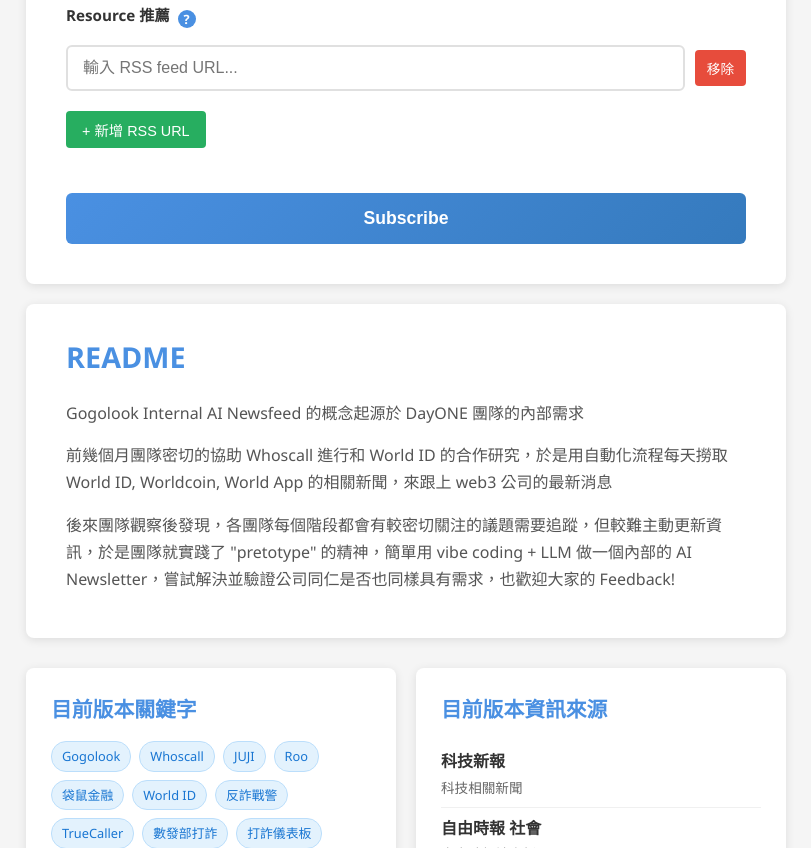
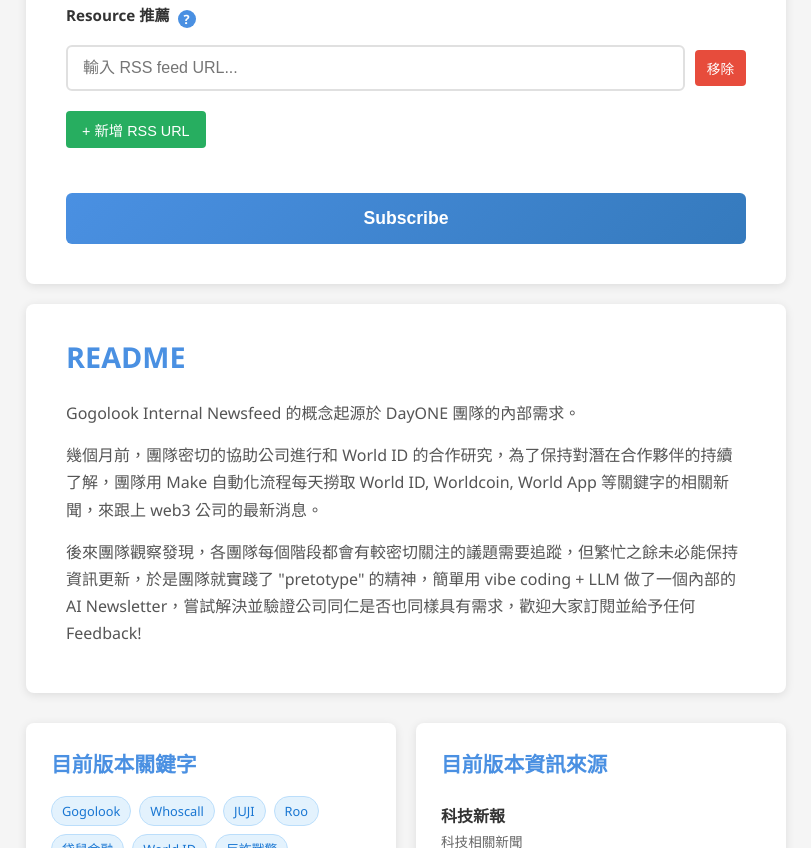
Before and after one commit to waynetang-ggl/gogolook-internal-newsfeed, a website: page index.html in a window 1280 px wide. Shown: the part 491-1339 px from the top of the page, without its empty margins (234-1045 px from the left). Drawn offline with Linux system fonts and the light colour scheme.

Commit message:
Update project description and README content
- Clarify project background and timeline
- Emphasize collaboration with World ID research
- Highlight Make automation workflow usage
- Improve readability and professional tone
- Maintain consistency between README and HTML content

```diff
--- a/index.html
+++ b/index.html
@@ -505,9 +505,9 @@
         <!-- Project Description Section -->
         <div class="description-section">
             <h2>README</h2>
-            <p>Gogolook Internal AI Newsfeed 的概念起源於 DayONE 團隊的內部需求</p>
-            <p>前幾個月團隊密切的協助 Whoscall 進行和 World ID 的合作研究，於是用自動化流程每天撈取 World ID, Worldcoin, World App 的相關新聞，來跟上 web3 公司的最新消息</p>
-            <p>後來團隊觀察後發現，各團隊每個階段都會有較密切關注的議題需要追蹤，但較難主動更新資訊，於是團隊就實踐了 "pretotype" 的精神，簡單用 vibe coding + LLM 做一個內部的 AI Newsletter，嘗試解決並驗證公司同仁是否也同樣具有需求，也歡迎大家的 Feedback!</p>
+            <p>Gogolook Internal Newsfeed 的概念起源於 DayONE 團隊的內部需求。</p>
+            <p>幾個月前，團隊密切的協助公司進行和 World ID 的合作研究，為了保持對潛在合作夥伴的持續了解，團隊用 Make 自動化流程每天撈取 World ID, Worldcoin, World App 等關鍵字的相關新聞，來跟上 web3 公司的最新消息。</p>
+            <p>後來團隊觀察發現，各團隊每個階段都會有較密切關注的議題需要追蹤，但繁忙之餘未必能保持資訊更新，於是團隊就實踐了 "pretotype" 的精神，簡單用 vibe coding + LLM 做了一個內部的 AI Newsletter，嘗試解決並驗證公司同仁是否也同樣具有需求，歡迎大家訂閱並給予任何 Feedback!</p>
         </div>
 
         <!-- Current Version Info Section -->
```
Also changed, not shown: README.md.
